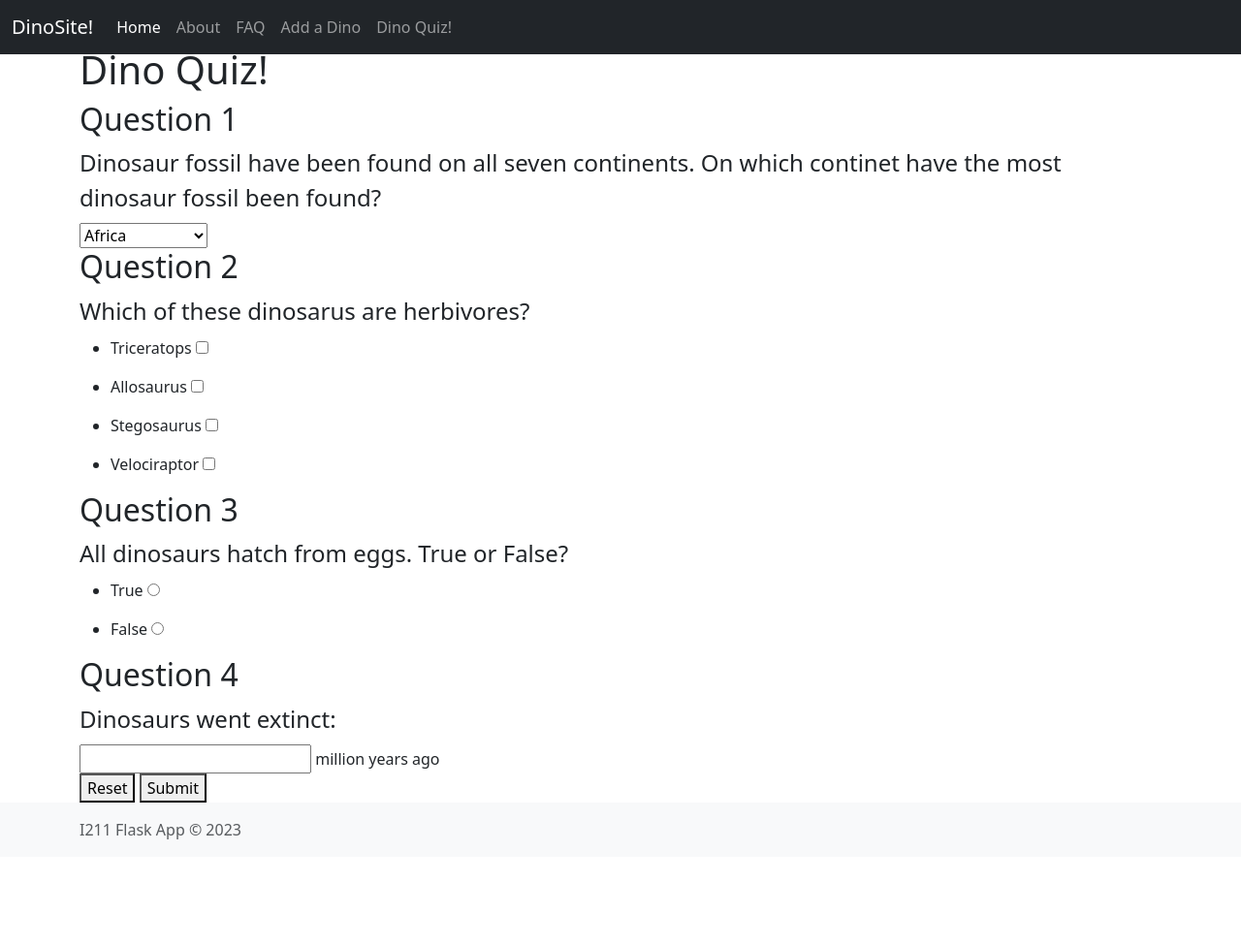
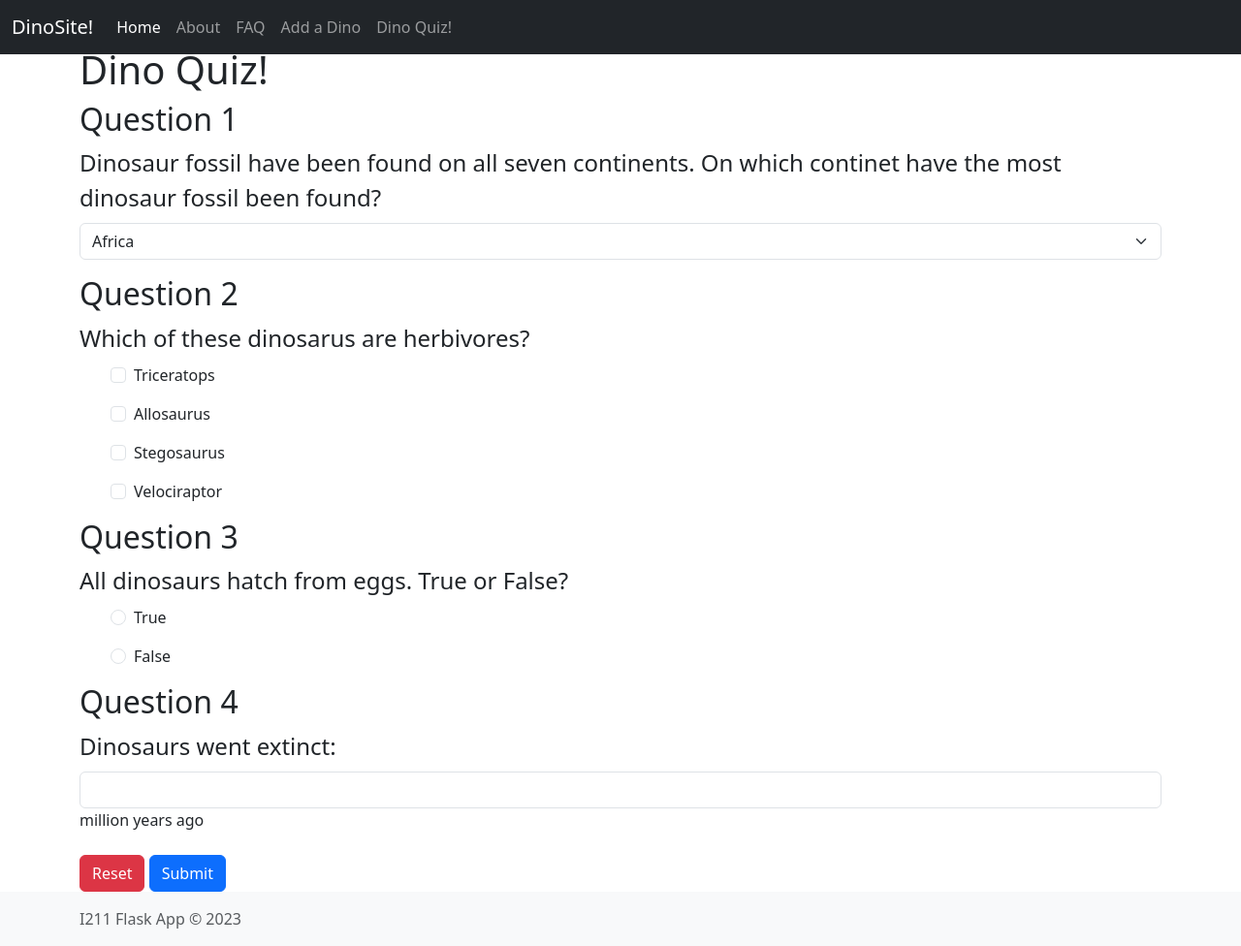
Before and after one commit to bottsryli/i211_lectures_sp23, a Flask app: page /dino-quiz in a window 1280 px wide. Shown: the whole page at 97% size. Before the commit the page ends 866 px from the top, so only its background shows below. Run offline with Flask 2, Linux system fonts and the light colour scheme.

Commit message:
adding style to the dino-quiz and results page

```diff
--- a/app.py
+++ b/app.py
@@ -101,20 +101,21 @@ def dino_quiz():
         #process the data
         responses={}
         responses['Question1'] = request.form['Question1']
-        responses['Question2'] = request.form.getlist('Question2')
-        responses['Question3'] = request.form['Question3']
+        responses['Question2'] = " and ".join(request.form.getlist('Question2'))
+        responses['Question3'] = request.form.get('Question3', 'false')
         responses['Question4'] = request.form['Question4']
         print(responses)
         #redirect to index
-        quiz_answers={'Question1': 'North America', 'Question2': ['Triceratops', 'Stegosaurus'], 'Question3': 'True', 'Question4': '66'}
+        quiz_answers={'Question1': 'North America', 'Question2': 'Triceratops and Stegosaurus', 'Question3': 'True', 'Question4': '66'}
         quiz_results={}
-
+        score=0
         for question in responses:
             if responses[question] == quiz_answers[question]:
                 quiz_results[question] = "Correct! The answer is " + str(quiz_answers[question])
+                score+=1
             else:
-                quiz_results[question] = "Incorrect! The answer was " +str(quiz_answers[question])
+                quiz_results[question] = "Incorrect! The answer was " + str(quiz_answers[question])
 
-        return render_template('dino-quiz-results.html', quiz_results=quiz_results)
+        return render_template('dino-quiz-results.html', quiz_results=quiz_results, score=score)
     else:
         return render_template('dino-quiz.html')
--- a/templates/dino-quiz-results.html
+++ b/templates/dino-quiz-results.html
@@ -8,7 +8,11 @@
 {% for question in quiz_results %}
 <h2>{{ question }}</h2>
 <p>{{ quiz_results[question] }}</p>
+{% endfor %}
 
+<h2 class="{% if score == 4 %}text-success{% else %}text-danger{% endif %}">Final score: {{ score }}/4</h2>
 
-{% endfor %}
+<a href="{{ url_for('dino_quiz') }}">
+    <button class="btn btn-primary" type="button">Try Again</button>
+</a>
 {% endblock %}
--- a/templates/dino-quiz.html
+++ b/templates/dino-quiz.html
@@ -12,7 +12,7 @@
     <h2>Question 1</h2>
     <legend> Dinosaur fossil have been found on all seven continents.
         On which continet have the most dinosaur fossil been found?</legend>
-        <select name="Question1" id="Question1">
+        <select class="form-select mb-3" aria-label="Question 1" name="Question1" id="Question1">
             <option value="Africa">Africa</option>
             <option value="Antartica">Antartica</option>
             <option value="Asia">Asia</option>
@@ -23,64 +23,64 @@
         </select>
 </div>
 
-<div>
+<div class="mb-3">
     <h2>Question 2</h2>
     <legend>Which of these dinosarus are herbivores?</legend>
     <ul>
-        <li>
-            <label for="Triceratops">Triceratops</label>
-            <input type="Checkbox" name="Question2" value="Triceratops" id="Triceratops">
+        <li class="form-check">
+            <label class="form-check-label" for="Triceratops">Triceratops</label>
+            <input class="form-check-input" type="Checkbox" name="Question2" value="Triceratops" id="Triceratops">
         </li>
     </ul>
     <ul>
-        <li>
-            <label for="Allosaurus">Allosaurus</label>
-            <input type="Checkbox" name="Question2" value="Allosaurus" id="Allosaurus">
+        <li class="form-check">
+            <label class="form-check-label" for="Allosaurus">Allosaurus</label>
+            <input class="form-check-input" type="Checkbox" name="Question2" value="Allosaurus" id="Allosaurus">
         </li>
     </ul>
     <ul>
-        <li>
-            <label for="Stegosaurus">Stegosaurus</label>
-            <input type="Checkbox" name="Question2" value="Stegosaurus" id="Stegosaurus">
+        <li class="form-check">
+            <label class="form-check-label" for="Stegosaurus">Stegosaurus</label>
+            <input class="form-check-input" type="Checkbox" name="Question2" value="Stegosaurus" id="Stegosaurus">
         </li>
     </ul>
     <ul>
-        <li>
-            <label for="Velociraptor">Velociraptor</label>
-            <input type="Checkbox" name="Question2" value="Velociraptor" id="Velociraptor">
+        <li class="form-check">
+            <label class="form-check-label" for="Velociraptor">Velociraptor</label>
+            <input class="form-check-input" type="Checkbox" name="Question2" value="Velociraptor" id="Velociraptor">
         </li>
     </ul>
 </div>
 
-<div>
+<div class="mb-3">
     <h2>Question 3</h2>
     <legend>All dinosaurs hatch from eggs. True or False?</legend>
     <ul>
-        <li>
-            <label for="True">True</label>
-            <input type="radio" name="Question3" value="True" id="True">
+        <li class="form-check">
+            <label class="form-check-label" for="True">True</label>
+            <input class="form-check-input" type="radio" name="Question3" value="True" id="True">
         </li>
     </ul>
     <ul>
-        <li>
-            <label for="False">False</label>
-            <input type="radio" name="Question3" value="False" id="False">
+        <li class="form-check">
+            <label class="form-check-label" for="False">False</label>
+            <input class="form-check-input" type="radio" name="Question3" value="False" id="False">
         </li>
     </ul>
 </div>
 
-<div>
+<div class="mb-3">
     <h2>Question 4</h2>
     <legend>Dinosaurs went extinct:</legend>
     <div>
-        <input type="text" id="Question4" name="Question4">
-        <label for="Question4">million years ago</label>
+        <input class="form-control"type="text" id="Question4" name="Question4">
+        <label class="form-label" for="Question4">million years ago</label>
     </div>
 </div>
 
 <div>
-    <button type="reset" value="Reset">Reset</button>
-    <button type="submit" value="Submit">Submit</button>
+    <button class="btn btn-danger" type="reset" value="Reset">Reset</button>
+    <button class="btn btn-primary" type="submit" value="Submit">Submit</button>
 </div>
 
 </form>
```
